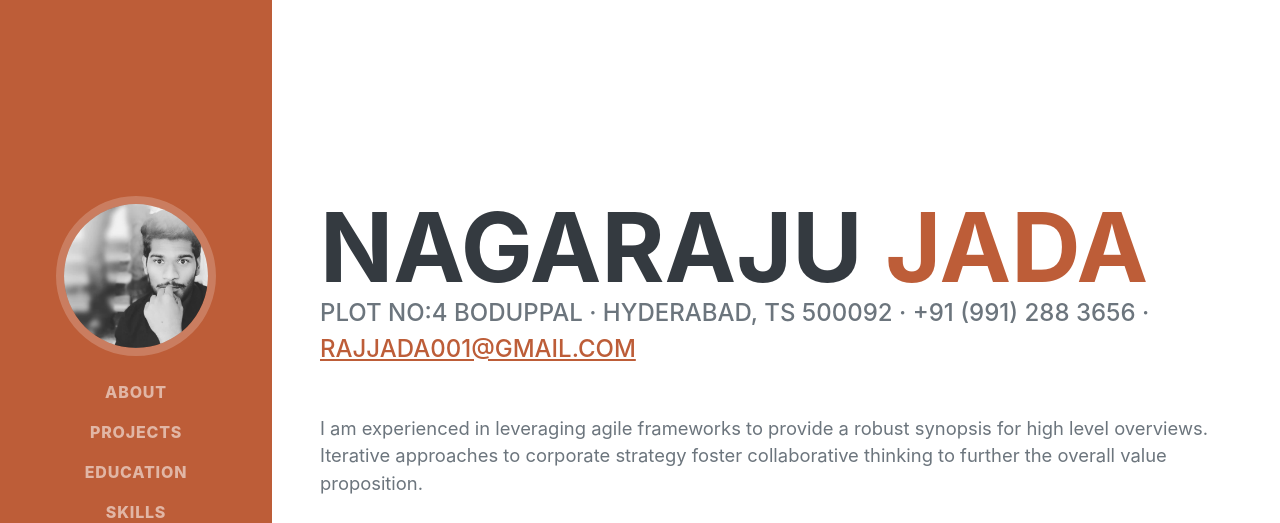
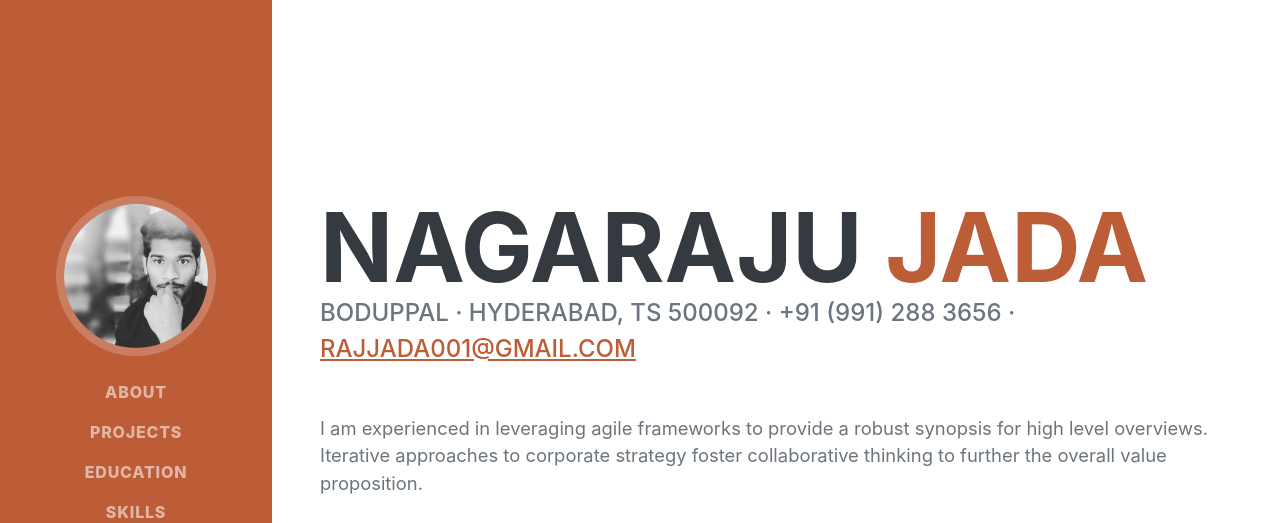
Before and after one commit to Rajjada001/Rj_portfolio, a plain HTML site: page index.html in a window 1280 px wide. Shown: the top 523 px of the page. Drawn offline with nearby package versions, Linux system fonts and the light colour scheme; a web font is replaced by a local one.

Commit message:
Changed Address

```diff
--- a/index.html
+++ b/index.html
@@ -44,7 +44,7 @@
                         <span class="text-primary">Jada</span>
                     </h1>
                     <div class="subheading mb-5">
-                        Plot No:4 Boduppal · Hyderabad, TS 500092 · +91 (991) 288 3656 ·
+                        Boduppal · Hyderabad, TS 500092 · +91 (991) 288 3656 ·
                         <a href="mailto:Rajjada001@gmail.com">Rajjada001@gmail.com</a>
                     </div>
                     <p class="lead mb-5">I am experienced in leveraging agile frameworks to provide a robust synopsis for high level overviews. Iterative approaches to corporate strategy foster collaborative thinking to further the overall value proposition.</p>
```
